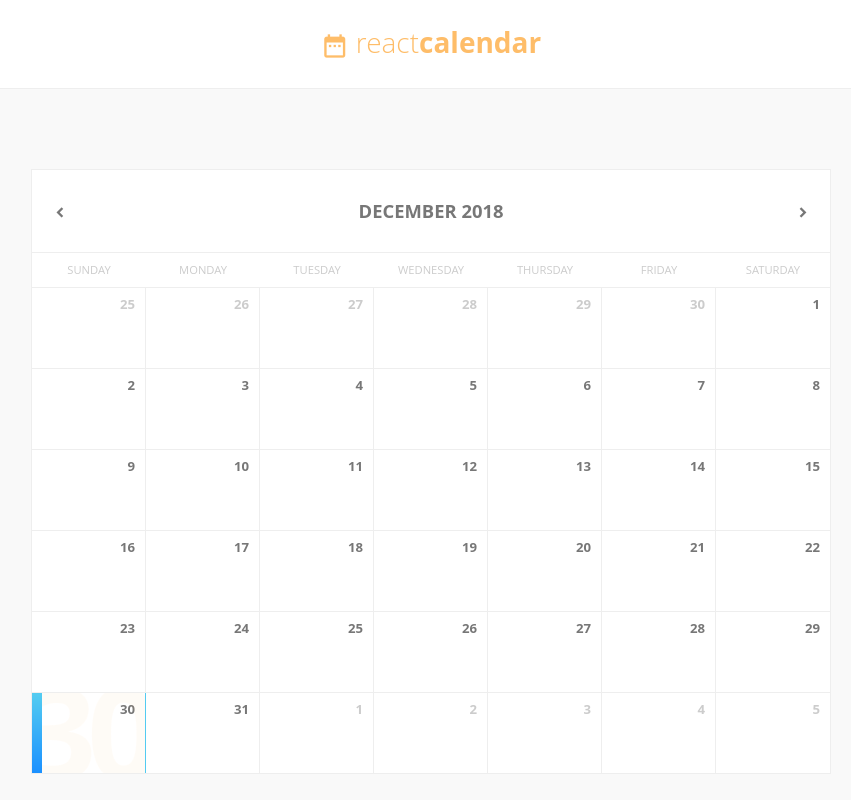
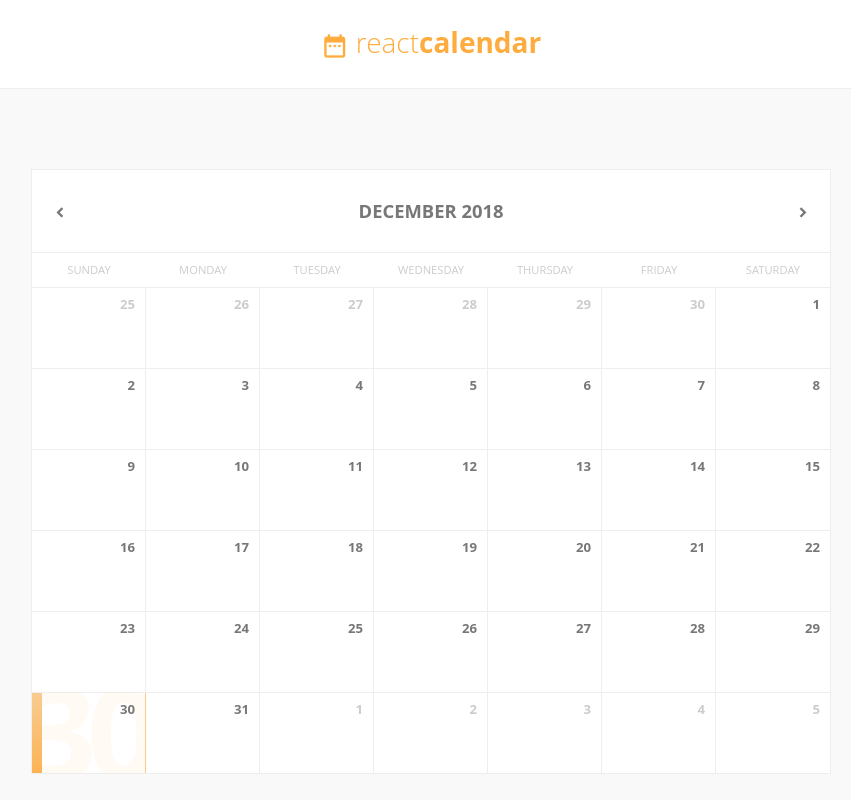
Before and after one commit to jjayp4rk/mathtutu, a React (Create React App) app: page / in a window 1280 px wide. Shown: the whole page, without its empty margins (209-1060 px from the left). Built offline with nearby package versions, Linux system fonts and the light colour scheme.

Commit message:
travis changes

```diff
--- a/src/App.css
+++ b/src/App.css
@@ -24,7 +24,7 @@
 /* VARIABLES */
 
 :root {
-  --main-color: #febd69;
+  --main-color: #ffac3e;
   --text-color: #777;
   --text-color-light: #ccc;
   --border-color: #eee;
--- a/src/components/Calendar/Calendar.css
+++ b/src/components/Calendar/Calendar.css
@@ -61,7 +61,7 @@
 
 .calendar .body .selected {
   border-left: 10px solid transparent;
-  border-image: linear-gradient(45deg, #1a8fff 0%, #53cbf1 40%);
+  border-image: linear-gradient(45deg, #fcb354 0%, #f8cb90 40%);
   border-image-slice: 1;
 }
 
```
Also changed, not shown: .travis.yml.
